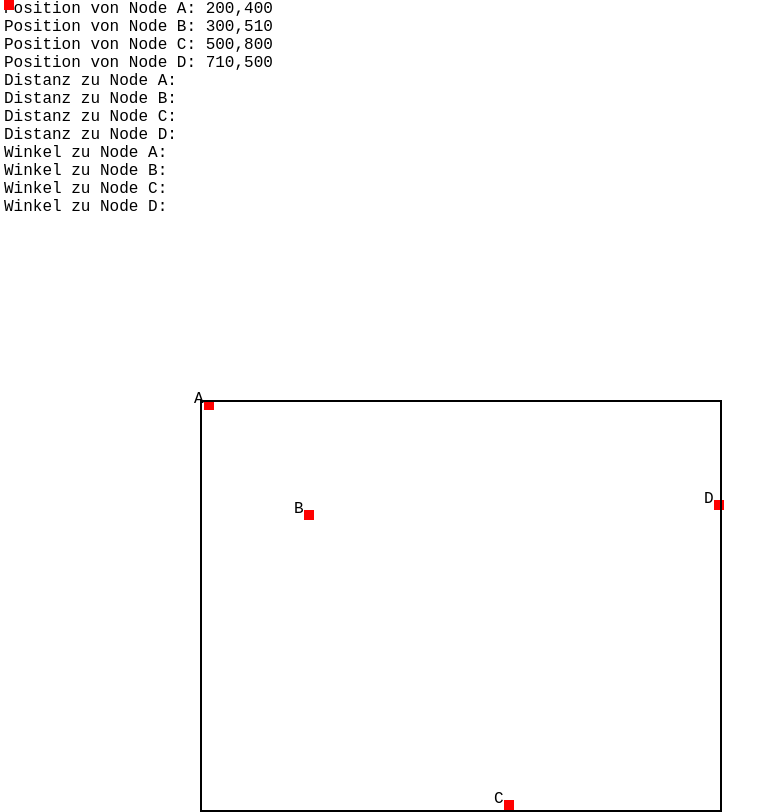
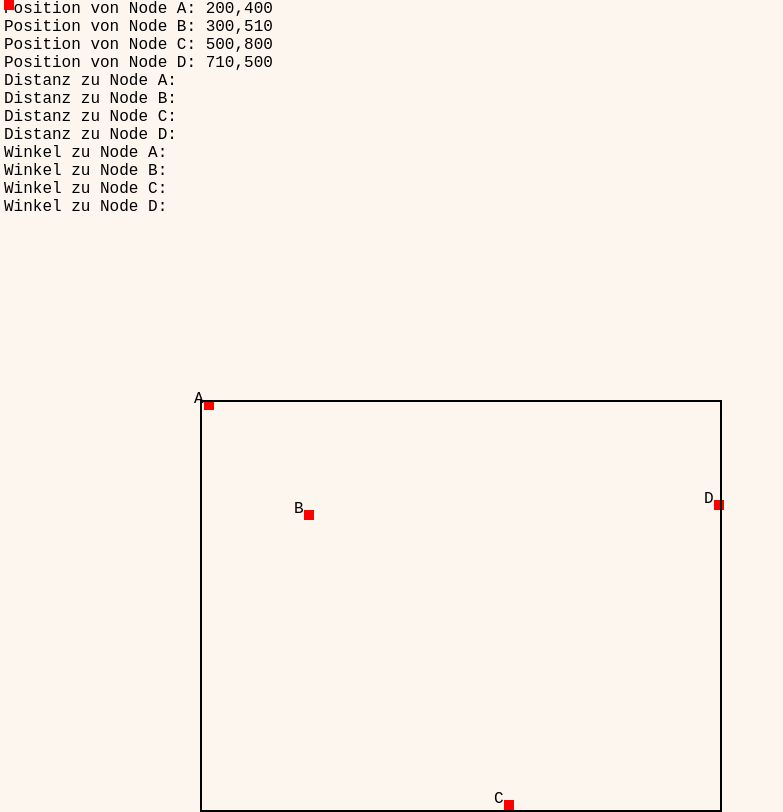
Before and after one commit to halsschmerzen/gps_no, a plain HTML site: page index.html in a window 1280 px wide. Shown: the whole page, without its empty margins (0-783 px from the left). Drawn offline with Linux system fonts and the light colour scheme.

Commit message:
Hintergrundfarbe geändert

```diff
--- a/style.css
+++ b/style.css
@@ -1,7 +1,10 @@
 * {
     padding: 0;
     margin: 0;
-    /* border: 1px solid black; */
+}
+
+body {
+    background-color:rgb(252, 246, 238)
 }
 
 
```
